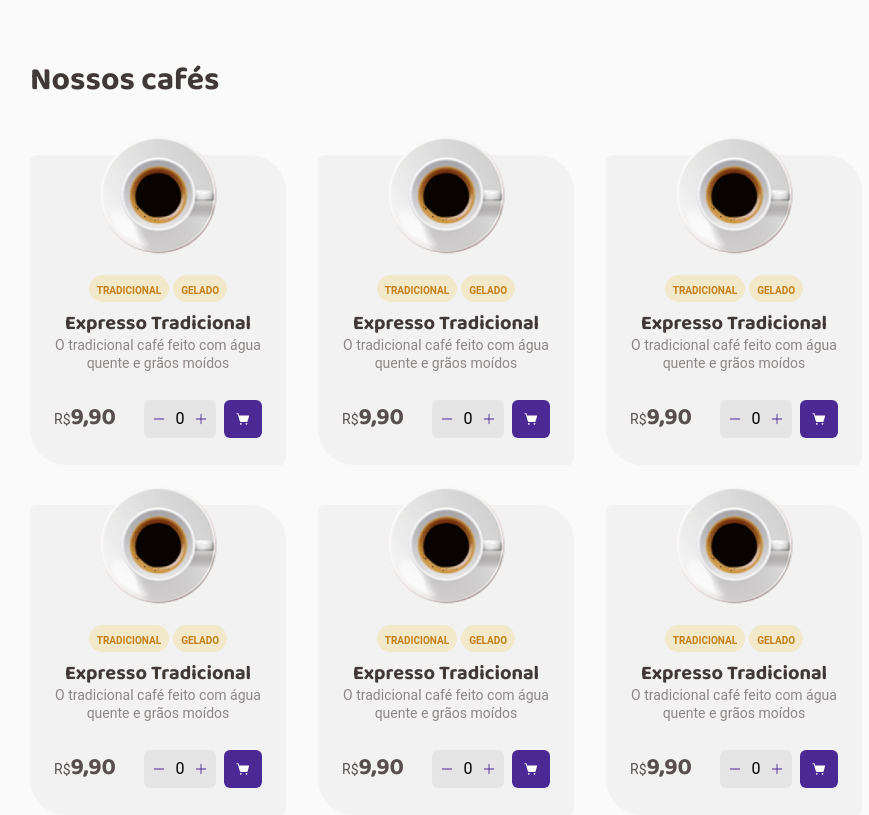
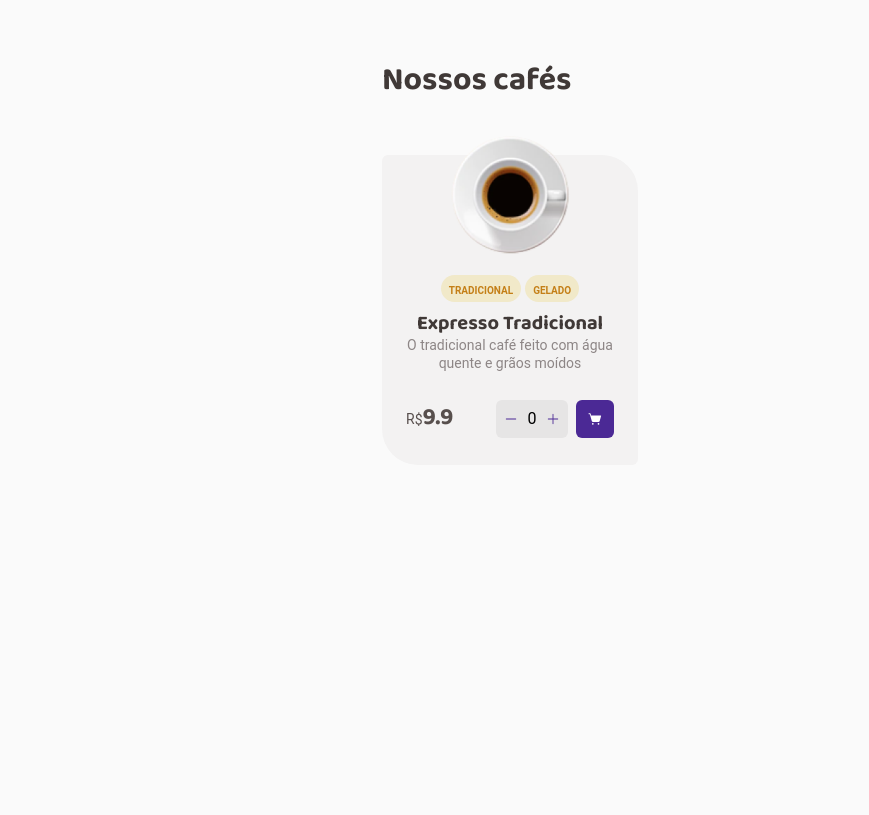
Before and after one commit to rutefig/challenge02-ignite-reactjs-coffee-delivery, a React (Vite) app: page / in a window 1280 px wide. Shown: the part 800-1615 px from the top of the page, without its empty margins (130-999 px from the left). After the commit the page ends 1265 px from the top, so only its background shows below. Built offline with nearby package versions, Linux system fonts and the light colour scheme; data requests are answered from the project's data file.

Commit message:
implemented use of coffees context on coffees list for the home page

```diff
--- a/src/contexts/CoffeesContext.tsx
+++ b/src/contexts/CoffeesContext.tsx
@@ -1,7 +1,7 @@
 import React, { useEffect, useState } from 'react'
 import { createContext, ReactNode } from 'react'
 
-interface Coffee {
+export interface Coffee {
   id: number
   name: string
   description: string
@@ -25,7 +25,7 @@ export function CoffeesProvider({ children }: CoffeesProviderProps) {
   async function fetchCoffees() {
     const response = await fetch('http://localhost:3333/coffees')
     const data = await response.json()
-    console.log(data)
+    setCoffees(data)
   }
 
   useEffect(() => {
--- a/src/pages/Home/components/CoffeeList/components/CoffeeCard/index.tsx
+++ b/src/pages/Home/components/CoffeeList/components/CoffeeCard/index.tsx
@@ -14,33 +14,32 @@ import {
   TagWrapper,
   TextContainer,
 } from './styles'
+import { Coffee } from '../../../../../../contexts/CoffeesContext'
 
-export const CoffeeCard = () => {
+interface CoffeeCardProps {
+  coffee: Coffee
+}
+
+export const CoffeeCard = ({ coffee }: CoffeeCardProps) => {
   return (
     <CardContainer>
       <CoffeeImage src={coffeeImg} />
 
       <TagsContainer>
-        <TagWrapper>
+        {coffee.categories.map((category) => {
+          return (
+            <TagWrapper key={category}>
               <StyledText
                 tag="span"
                 color={defaultTheme['yellow-dark']}
                 size={10}
                 weight="bold"
               >
-            Tradicional
+                {category}
               </StyledText>
             </TagWrapper>
-        <TagWrapper>
-          <StyledText
-            tag="span"
-            color={defaultTheme['yellow-dark']}
-            size={10}
-            weight="bold"
-          >
-            Gelado
-          </StyledText>
-        </TagWrapper>
+          )
+        })}
       </TagsContainer>
 
       <TextContainer>
@@ -50,10 +49,10 @@ export const CoffeeCard = () => {
           size={20}
           color={defaultTheme['base-subtitle']}
         >
-          Expresso Tradicional
+          {coffee.name}
         </StyledText>
         <StyledText tag="p" size={14} color={defaultTheme['base-label']}>
-          O tradicional café feito com água quente e grãos moídos
+          {coffee.description}
         </StyledText>
       </TextContainer>
 
@@ -64,7 +63,7 @@ export const CoffeeCard = () => {
           size={24}
           color={defaultTheme['base-text']}
         >
-          9,90
+          {coffee.price}
         </StyledText>
 
         <ActionsForm>
--- a/src/pages/Home/components/CoffeeList/index.tsx
+++ b/src/pages/Home/components/CoffeeList/index.tsx
@@ -1,10 +1,12 @@
-import React from 'react'
+import React, { useContext } from 'react'
 import styled from 'styled-components'
 import { StyledText } from '../../../../components/Text'
+import { CoffeesContext } from '../../../../contexts/CoffeesContext'
 import { defaultTheme } from '../../../../styles/themes/default'
 import { CoffeeCard } from './components/CoffeeCard'
 
 export function CoffeeList() {
+  const { coffees } = useContext(CoffeesContext)
   return (
     <CoffeeListContainer>
       <StyledText
@@ -16,12 +18,9 @@ export function CoffeeList() {
         Nossos cafés
       </StyledText>
       <CardsList>
-        <CoffeeCard />
-        <CoffeeCard />
-        <CoffeeCard />
-        <CoffeeCard />
-        <CoffeeCard />
-        <CoffeeCard />
+        {coffees.map((coffee) => {
+          return <CoffeeCard key={coffee.id} coffee={coffee} />
+        })}
       </CardsList>
     </CoffeeListContainer>
   )
```
Lines whose indentation alone changed are shown as unchanged.
